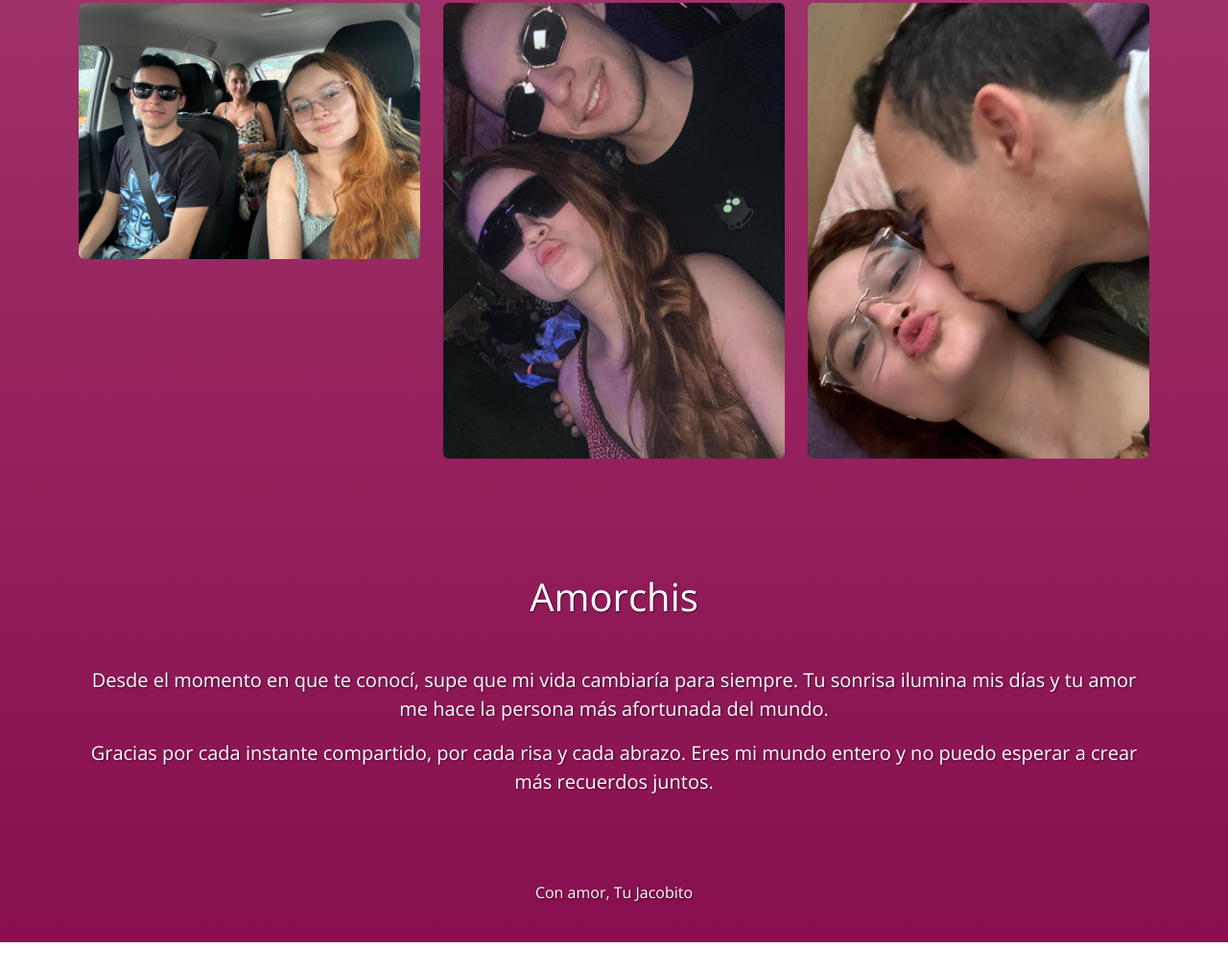
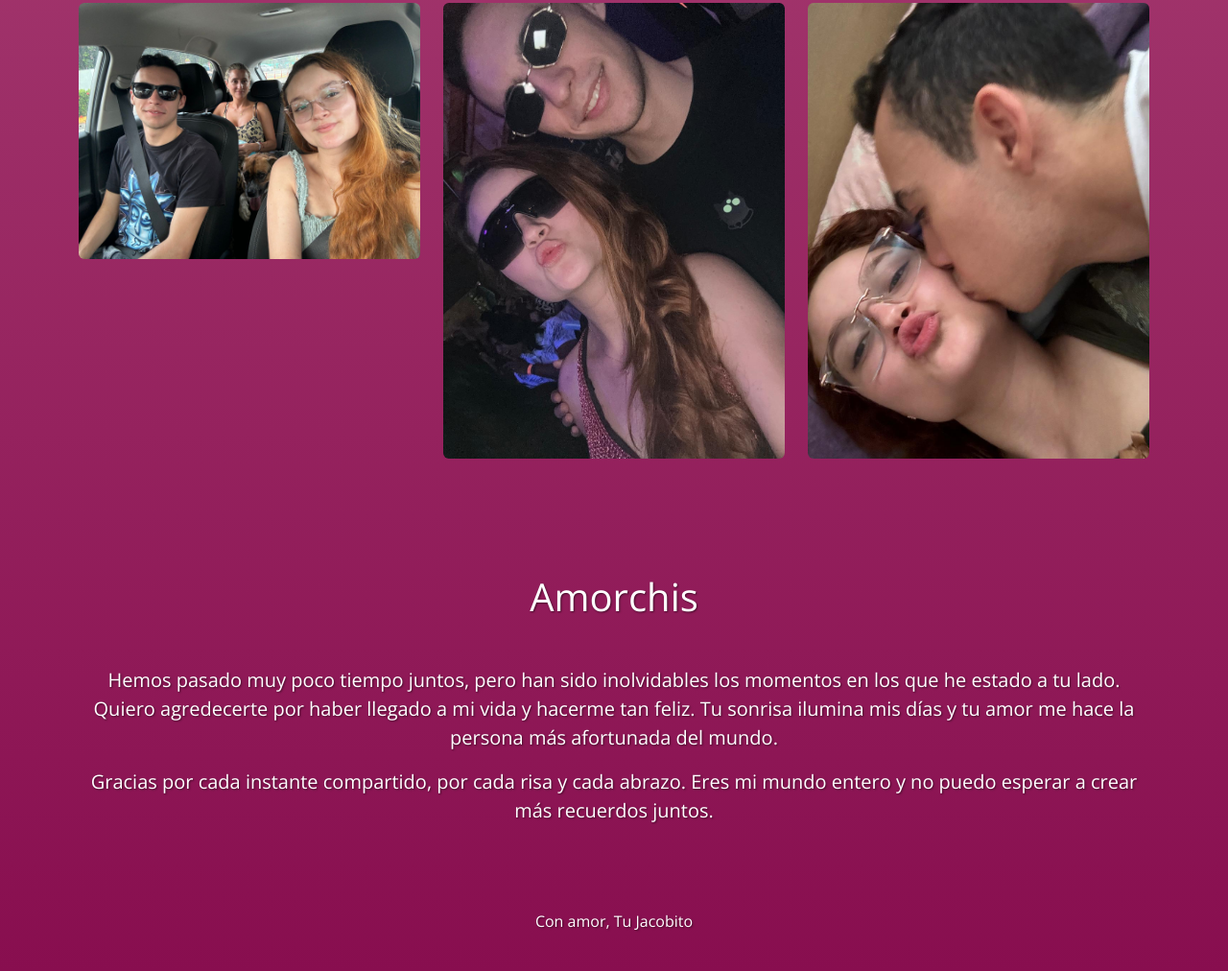
Before and after one commit to Jacoroch/Majo, a plain HTML site: page index.html in a window 1280 px wide. Shown: the part 3838-4850 px from the top of the page at 96% size. Before the commit the page ends 4820 px from the top, so only its background shows below. Drawn offline with nearby package versions, Linux system fonts and the light colour scheme.

Commit message:
Update index.html

```diff
--- a/index.html
+++ b/index.html
@@ -161,7 +161,7 @@
         <div class="container">
             <h2 class="text-center mb-5">Amorchis</h2>
             <p class="lead text-center">
-                Desde el momento en que te conocí, supe que mi vida cambiaría para siempre. Tu sonrisa ilumina mis días y tu amor me hace la persona más afortunada del mundo.
+                Hemos pasado muy poco tiempo juntos, pero han sido inolvidables los momentos en los que he estado a tu lado. Quiero agredecerte por haber llegado a mi vida y hacerme tan feliz. Tu sonrisa ilumina mis días y tu amor me hace la persona más afortunada del mundo.
             </p>
             <p class="lead text-center">
                 Gracias por cada instante compartido, por cada risa y cada abrazo. Eres mi mundo entero y no puedo esperar a crear más recuerdos juntos.
```
